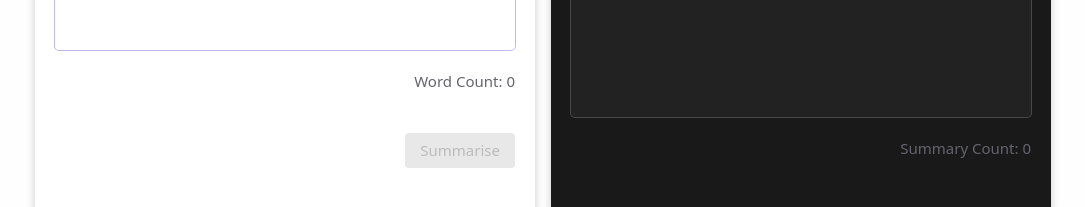
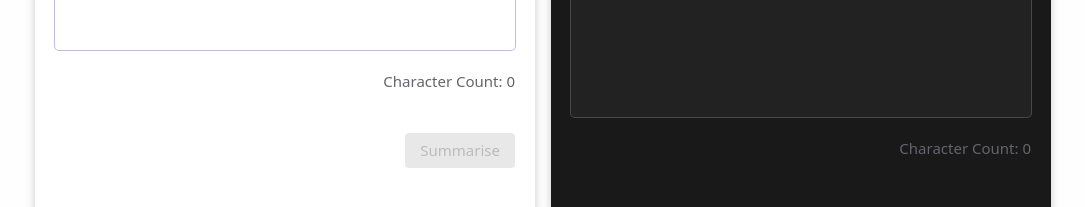
Before and after one commit to jonathanquaade/trancript-to-summaryChunks-frontend-alpha, a Next.js app: page / in a window 1280 px wide. Shown: the part 726-933 px from the top of the page, without its empty margins (97-1182 px from the left). Built offline with nearby package versions, Linux system fonts and the light colour scheme.

Commit message:
removed console.logs

```diff
--- a/pages/index.tsx
+++ b/pages/index.tsx
@@ -80,7 +80,7 @@ const Button = styled('button', {
         color: violet.violet11,
         boxShadow: `0 2px 10px ${blackA.blackA7}`,
         '&:hover': { backgroundColor: mauve.mauve3, cursor: 'pointer' },
-        '&:focus': { boxShadow: `0 0 0 2px black` },
+        '&:focus': { boxShadow: `0 0 0 2px ${violet.violet8}` },
       },
       disabled: {
         backgroundColor: gray.gray4,
@@ -180,13 +180,12 @@ const Home: NextPage = () => {
   const initialState = { title: "", transcript: "", summary: "" }
   const [data, setData] = useState(initialState)
 
-  const [buttonText, setButtonText] = useState("Summarise");
-  const changeText = (text) => setButtonText(text);
-
-
   const updateState = (type: string, value: string) => {
     setData((data) => ({ ...data, [type]: value }))
   }
+
+  const [buttonText, setButtonText] = useState("Summarise");
+  const changeText = (text) => setButtonText(text);
 
   const submitData = async (e) => {
     changeText("Loading..")
@@ -215,10 +214,7 @@ const Home: NextPage = () => {
       },
     }).then((response) => {
       console.log(response.data);
-      console.log(response.data.summary)
       summaryString = response.data.summary.toString().replace(/,/g, " ")
-      console.log(result)
-      // console.log(result)
       updateState("summary", summaryString)
       changeText("Summarise")
 
@@ -235,7 +231,6 @@ const Home: NextPage = () => {
           <meta name="description" content="Generated by create next app" />
           <link rel="icon" href="/favicon.ico" />
         </Head>
-
         <Flex>
           <Container>
             <InnerContainer>
@@ -246,7 +241,6 @@ const Home: NextPage = () => {
                     Version: Alpha V1
                     <br />
                     This transformer takes in a transcript and returns a concise summary.
-
                   </Text>
                   <Fieldset>
                     <Label htmlFor="title">Title</Label>
@@ -256,7 +250,7 @@ const Home: NextPage = () => {
                     <Label htmlFor="transcript">Transcript</Label>
                     <TextArea id="transcript" name="transcript" onChange={(e) => updateState("transcript", e.target.value)} value={data.transcript} placeholder="Paste your transcript here" />
                     <Flex css={{ marginTop: 20, justifyContent: 'flex-end' }}>
-                      <Text>Word Count: {data.transcript.length}</Text>
+                      <Text>Character Count: {data.transcript.length}</Text>
                     </Flex>
                   </Fieldset>
                   <Flex css={{ marginTop: 20, justifyContent: 'flex-end' }}>
@@ -274,7 +268,7 @@ const Home: NextPage = () => {
                 <Label variant="dark" htmlFor="summary">Output</Label>
                 <TextArea variant="dark" id="summary" name="summary" placeholder="Your summary will appear here" disabled={!data.summary.length} value={data.summary} />
                 <Flex css={{ marginTop: 20, justifyContent: 'flex-end' }}>
-                  <Text>Summary Count: {data.summary.length}</Text>
+                  <Text>Character Count: {data.summary.length}</Text>
                 </Flex>
               </Fieldset>
             </InnerContainer>
```
